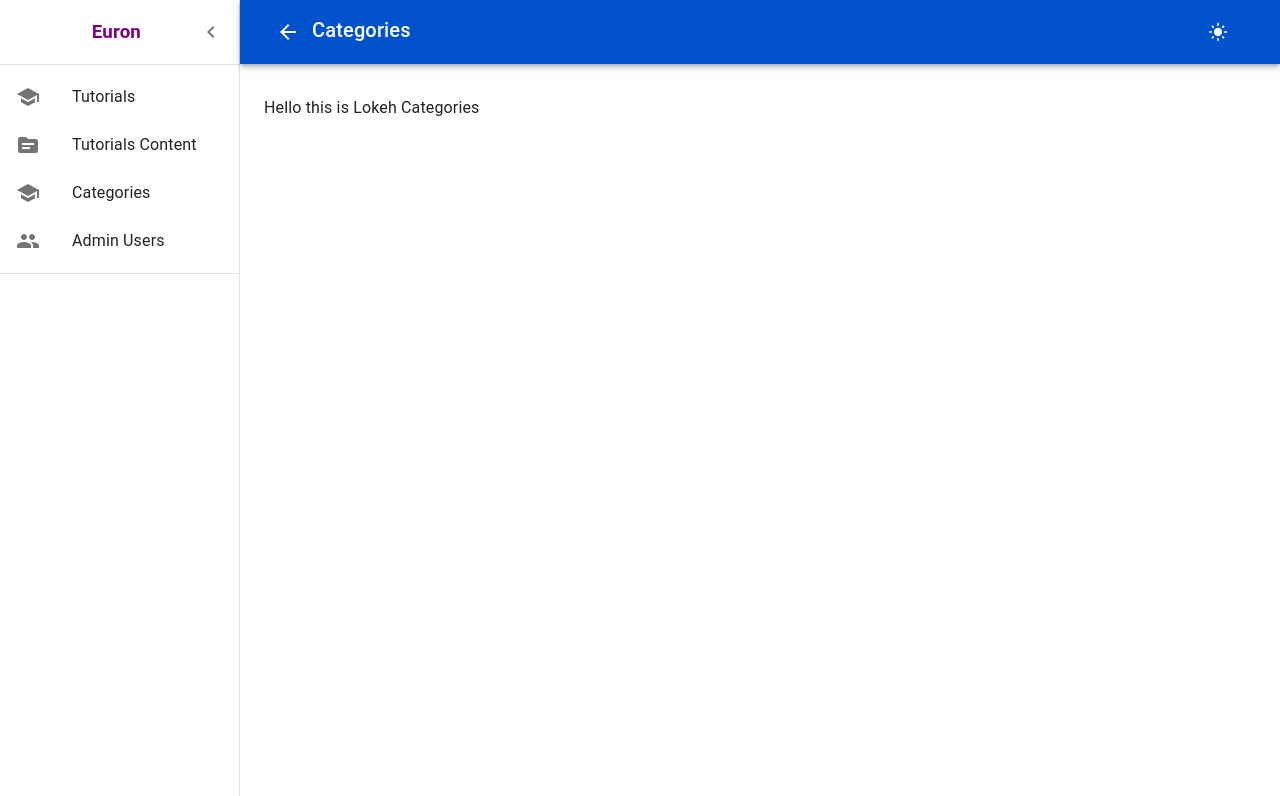
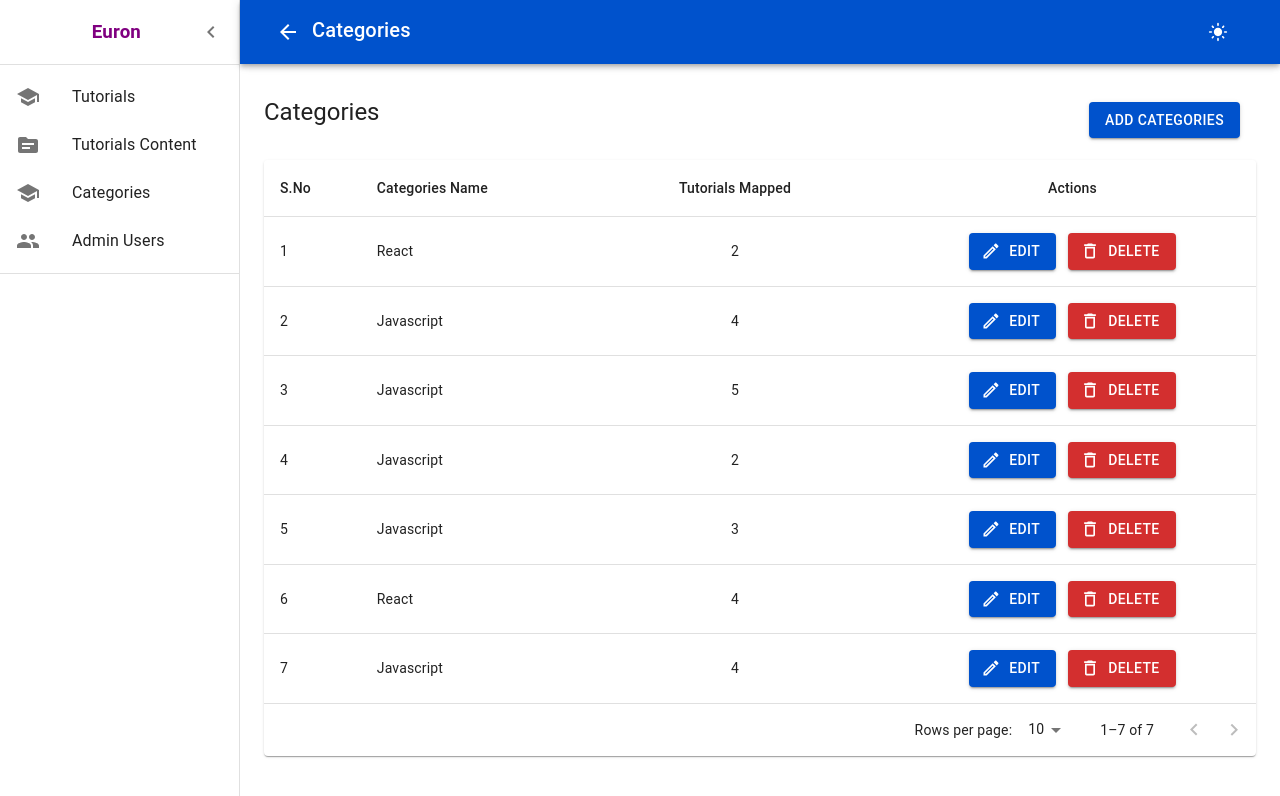
Before and after one commit to princekumarpaswan/lexicalDevEditorNew, a React (Vite) app: page /categories in a window 1280 px wide. Shown: the top 796 px of the page. Built offline with nearby package versions, Linux system fonts and the light colour scheme.

Commit message:
feat: add categories issue: issueId

```diff
--- a/src/App.tsx
+++ b/src/App.tsx
@@ -12,7 +12,7 @@ const App = () => {
   return (
     <BrowserRouter>
       <Routes>
-        <Route path="/" element={<Navigate to="/programs" />} />
+        <Route path="/" element={<Navigate to="/tutorials" />} />
         {routes.map((route) => {
           return (
             <Route key={route.path} path={route.path} element={route.page} />
--- a/src/pages/categories/Categories.tsx
+++ b/src/pages/categories/Categories.tsx
@@ -1,11 +1,216 @@
+import { Box, Button, Typography } from '@mui/material'
+import { useState } from 'react'
+import { useNavigate } from 'react-router-dom'
+import Paper from '@mui/material/Paper'
+import Table from '@mui/material/Table'
+import TableBody from '@mui/material/TableBody'
+import TableCell from '@mui/material/TableCell'
+import TableContainer from '@mui/material/TableContainer'
+import TableHead from '@mui/material/TableHead'
+import TablePagination from '@mui/material/TablePagination'
+import TableRow from '@mui/material/TableRow'
 import { BaseLayout } from '../../components/BaseLayout'
+import { DeleteOutline, EditOutlined } from '@mui/icons-material'
 
-export default function Categories() {
+interface ColumnData {
+  id: string
+  label: string
+  minWidth?: number
+  maxWidth?: number
+  align?: 'center'
+  format?: (value: number) => string
+}
+
+const Columndata: ColumnData[] = [
+  { id: 'S.No', label: 'S.No', maxWidth: 200 },
+  { id: 'Categories Name', label: 'Categories Name', minWidth: 100 },
+
+  {
+    id: 'Tutorials Mapped',
+    label: 'Tutorials Mapped',
+    minWidth: 200,
+    align: 'center',
+    format: (value: number) => value.toLocaleString('en-US'),
+  },
+  {
+    id: 'Actions ',
+    label: 'Actions',
+    minWidth: 200,
+    align: 'center',
+    format: (value: number) => value.toLocaleString('en-US'),
+  },
+]
+
+interface rowDataProp {
+  SNo: number
+  ID: string
+  tutorialsMapped: number
+}
+
+// Create an array of objects
+const rowsData: rowDataProp[] = [
+  {
+    SNo: 1,
+    ID: 'React ',
+    tutorialsMapped: 2,
+  },
+  {
+    SNo: 2,
+    ID: ' Javascript',
+    tutorialsMapped: 4,
+  },
+  {
+    SNo: 3,
+    ID: 'Javascript ',
+    tutorialsMapped: 5,
+  },
+  {
+    SNo: 4,
+    ID: ' Javascript',
+    tutorialsMapped: 2,
+  },
+  {
+    SNo: 5,
+    ID: ' Javascript',
+    tutorialsMapped: 3,
+  },
+  {
+    SNo: 6,
+    ID: ' React',
+    tutorialsMapped: 4,
+  },
+  {
+    SNo: 7,
+    ID: ' Javascript',
+    tutorialsMapped: 4,
+  },
+]
+
+function Categoriess() {
+  // const [searchQuery, setSearchQuery] = useState('')
+  const navigate = useNavigate()
+  const [page, setPage] = useState(0)
+  const [rowsPerPage, setRowsPerPage] = useState(10)
+
+  const handleChangePage = (_event: unknown, newPage: number) => {
+    setPage(newPage)
+  }
+
+  const handleChangeRowsPerPage = (
+    event: React.ChangeEvent<HTMLInputElement>,
+  ) => {
+    setRowsPerPage(+event.target.value)
+    setPage(0)
+  }
+
   return (
     <BaseLayout title="Categories">
-      <div>
-        <p>Hello this is Lokeh Categories</p>
-      </div>
+      <Box>
+        <Box
+          sx={{
+            display: 'flex',
+            alignItems: 'center',
+            justifyContent: 'space-between',
+            marginBottom: 2,
+          }}
+        >
+          <Typography variant="h5" component="h5" mb={2}>
+            Categories
+          </Typography>
+          <div
+            style={{
+              display: 'flex',
+              justifyContent: 'flex-end',
+              alignItems: 'center',
+              gap: '10px',
+              width: '50%',
+            }}
+          >
+            <div
+              style={{
+                display: 'flex',
+              }}
+            >
+              <Button
+                variant="contained"
+                sx={{ marginRight: 2 }}
+                onClick={() => navigate('/add-categories')}
+              >
+                Add Categories
+              </Button>
+            </div>
+          </div>
+        </Box>
+      </Box>
+      <Box>
+        <Paper sx={{ width: '100%', overflow: 'hidden' }}>
+          <TableContainer sx={{ maxHeight: 600 }}>
+            <Table stickyHeader aria-label="sticky table">
+              <TableHead>
+                <TableRow>
+                  {Columndata.map((column) => (
+                    <TableCell
+                      key={column.id}
+                      align={column.align}
+                      style={{ minWidth: column.minWidth }}
+                    >
+                      {column.label}
+                    </TableCell>
+                  ))}
+                </TableRow>
+              </TableHead>
+              <TableBody>
+                {rowsData
+                  .slice(page * rowsPerPage, page * rowsPerPage + rowsPerPage)
+                  .map((row) => (
+                    <TableRow hover role="checkbox" tabIndex={-1} key={row.ID}>
+                      <TableCell align="left">{row.SNo}</TableCell>
+                      <TableCell align="left">{row.ID}</TableCell>
+                      <TableCell align="center">
+                        {row.tutorialsMapped}
+                      </TableCell>
+
+                      {/* <TableCell
+                        align="center"
+                        onClick={() => navigate(`/edit-categories/`)}
+                      >
+                        <EditIcon sx={{ cursor: 'pointer', color: 'blue' }} />
+                      </TableCell> */}
+                      <TableCell align="center">
+                        <Button
+                          variant="contained"
+                          startIcon={<EditOutlined />}
+                          style={{ marginRight: '12px' }}
+                          onClick={() => navigate('/edit-categories')}
+                        >
+                          Edit
+                        </Button>
+                        <Button
+                          startIcon={<DeleteOutline />}
+                          variant="contained"
+                          color="error"
+                        >
+                          Delete
+                        </Button>
+                      </TableCell>
+                    </TableRow>
+                  ))}
+              </TableBody>
+            </Table>
+          </TableContainer>
+          <TablePagination
+            rowsPerPageOptions={[10, 25, 100]}
+            component="div"
+            count={rowsData.length}
+            rowsPerPage={rowsPerPage}
+            page={page}
+            onPageChange={handleChangePage}
+            onRowsPerPageChange={handleChangeRowsPerPage}
+          />
+        </Paper>
+      </Box>
     </BaseLayout>
   )
 }
+
+export default Categoriess
```
Also changed, not shown: src/pages/categories/AddCategories.tsx (added, +42 -0 lines), src/pages/categories/EditCategories.tsx (added, +11 -0 lines).
